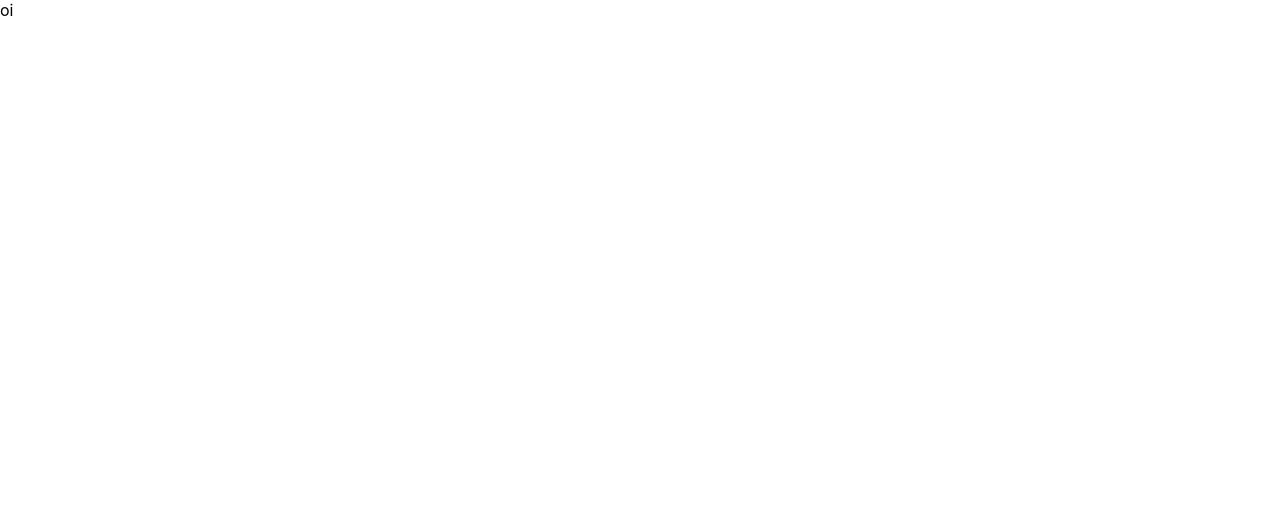
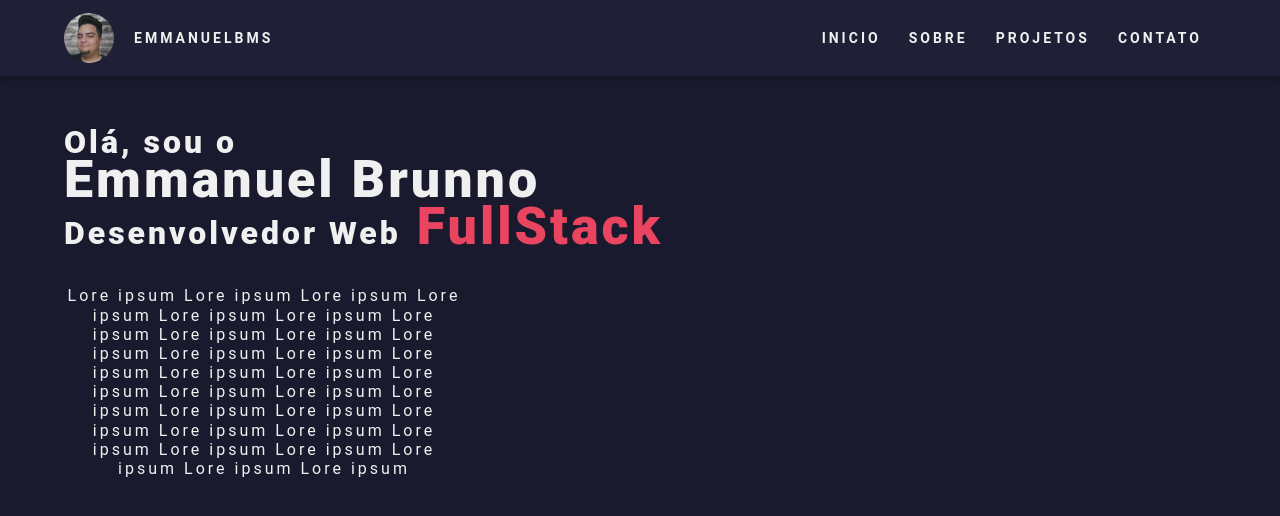
Before and after one commit to EmmanuelBMS/Portfolio, a React (Create React App) app: page / in a window 1280 px wide. Shown: the top 516 px of the page. Built offline with nearby package versions, Linux system fonts and the light colour scheme.

Commit message:
Header estilizado apenas para desktop

```diff
--- a/package.json
+++ b/package.json
@@ -8,6 +8,7 @@
     "@testing-library/user-event": "^13.5.0",
     "react": "^18.2.0",
     "react-dom": "^18.2.0",
+    "react-router-dom": "^6.11.2",
     "react-scripts": "5.0.1",
     "web-vitals": "^2.1.4"
   },
--- /dev/null
+++ b/src/App.js
@@ -0,0 +1,13 @@
+import React from 'react';
+import { Routes, Route } from 'react-router-dom';
+import Home from './Pages/Home';
+
+function App() {
+  return (
+    <Routes>
+      <Route path="/" Component={Home} />
+    </Routes>
+  );
+}
+
+export default App;
--- a/src/App.jsx
+++ /dev/null
@@ -1,11 +0,0 @@
-import React from 'react';
-
-function App() {
-  return (
-    <div>
-      oi
-    </div>
-  );
-}
-
-export default App;
--- /dev/null
+++ b/src/Components/Header.js
@@ -0,0 +1,32 @@
+import React from 'react';
+import '../Styles/Header.css';
+import Foto from '../Assets/FOTO.png';
+
+function Header() {
+  return (
+    <header>
+      <div className="header-main-div">
+        <div className="header-tittle-div">
+          <img
+            src={Foto}
+            alt="minha foto"
+            className="header-tittle-photo"
+          />
+          <span>
+            EMMANUELBMS
+          </span>
+        </div>
+        <div className="header-links-div">
+          <ul>
+            <li>INICIO</li>
+            <li>SOBRE</li>
+            <li>PROJETOS</li>
+            <li>CONTATO</li>
+          </ul>
+        </div>
+      </div>
+    </header>
+  );
+}
+
+export default Header;
--- /dev/null
+++ b/src/Pages/Home.js
@@ -0,0 +1,37 @@
+import React from 'react';
+import Header from '../Components/Header';
+import '../Styles/Home.css';
+
+function Home() {
+  return (
+    <div>
+      <Header />
+      <main>
+        <div className="main-content-div">
+          <div className="main-content-div-tittles">
+            <h3>Olá, sou o</h3>
+            <h1>Emmanuel Brunno</h1>
+            <h3>
+              Desenvolvedor Web
+              <span className="span-h3-text-color-highlight"> FullStack</span>
+            </h3>
+            <p>
+              Lore ipsum  Lore ipsum  Lore ipsum  Lore ipsum  Lore ipsum  Lore ipsum
+              Lore ipsum  Lore ipsum  Lore ipsum  Lore ipsum  Lore ipsum  Lore ipsum
+              Lore ipsum  Lore ipsum  Lore ipsum  Lore ipsum  Lore ipsum  Lore ipsum
+              Lore ipsum  Lore ipsum  Lore ipsum  Lore ipsum  Lore ipsum  Lore ipsum
+              Lore ipsum  Lore ipsum  Lore ipsum  Lore ipsum  Lore ipsum  Lore ipsum
+            </p>
+          </div>
+          <div>
+            <button type="button">
+              Currículo
+            </button>
+          </div>
+        </div>
+      </main>
+    </div>
+  );
+}
+
+export default Home;
--- /dev/null
+++ b/src/Styles/Header.css
@@ -0,0 +1,60 @@
+.header-main-div {
+  padding: 1% 0%;
+  display: flex;
+  background-color: #1f1f36; /* #1A1A2E bg-color */
+  align-items: center;
+  justify-content: space-between;
+  color: #f0f0f0;
+  max-width: 100%;
+  width: 100%;
+  font-size: 14px;
+  font-weight: 700;
+  letter-spacing: 3px;
+  box-shadow: -1px 3px 5px #141420;
+  position: absolute;
+}
+
+.header-main-div div {
+  padding: 0 5%;
+}
+
+.header-tittle-div {
+  display: flex;
+  align-items: center;
+}
+
+.header-tittle-div span {
+  cursor: pointer;
+  transition: ease .3s;
+}
+
+.header-tittle-div span:hover {
+  color: #E94560;
+}
+
+.header-tittle-photo {
+  cursor: pointer;
+  border-radius: 50%;
+  margin-right: 20px;
+  width: 50px;
+}
+
+
+.header-links-div ul{
+  display: flex;
+  justify-content: space-evenly;
+  list-style: none;
+}
+
+.header-links-div li {
+  display: block;
+  padding: 0.25em 1em;
+  text-decoration: none;
+  text-align: center;
+  cursor: pointer;
+  transition: ease .3s;
+}
+
+.header-links-div li:hover {
+  color: #E94560;
+}
--- /dev/null
+++ b/src/Styles/Home.css
@@ -0,0 +1,43 @@
+.main-content-div {
+  background-color: #1A1A2E;
+  height: 100vh;
+  color: #f0f0f0;
+  text-align: justify;
+  letter-spacing: 3px;
+  line-height: .9;
+  display: flex;
+}
+
+.main-content-div h3{
+  font-size: 32px;
+  font-weight: 900;
+}
+
+.main-content-div h1{
+  font-size: 52px;
+  font-weight: 900;
+}
+
+.span-h3-text-color-highlight {
+  color: #E94560;
+  font-size: 52px;
+}
+
+.main-content-div-tittles {
+  padding-top: 10%;
+  margin-left: 5%;
+}
+
+.main-content-div-tittles p {
+  text-align: center;
+  margin-top: 6%;
+  line-height: 1.2;
+  word-wrap: break-word;
+  width: 400px;
+}
+
+.imagem-minha {
+  border-radius: 50%;
+  width: 300px;
+  float: right;
+}
--- a/src/index.css
+++ b/src/index.css
@@ -1,13 +1,22 @@
-body {
-  margin: 0;
-  font-family: -apple-system, BlinkMacSystemFont, 'Segoe UI', 'Roboto', 'Oxygen',
-    'Ubuntu', 'Cantarell', 'Fira Sans', 'Droid Sans', 'Helvetica Neue',
-    sans-serif;
-  -webkit-font-smoothing: antialiased;
-  -moz-osx-font-smoothing: grayscale;
+@import url('https://fonts.googleapis.com/css2?family=Montserrat:wght@700&display=swap');
+
+html, body, div, span, applet, object, iframe,
+h1, h2, h3, h4, h5, h6, p, blockquote, pre,
+a, abbr, acronym, address, big, cite, code,
+del, dfn, em, img, ins, kbd, q, s, samp,
+small, strike, strong, sub, sup, tt, var,
+b, u, i, center,
+dl, dt, dd, ol, ul, li,
+fieldset, form, label, legend,
+table, caption, tbody, tfoot, thead, tr, th, td,
+article, aside, canvas, details, embed,
+figure, figcaption, footer, header, hgroup,
+menu, nav, output, ruby, section, summary,
+time, mark, audio, video {
+	margin: 0;
+	padding: 0;
+	border: 0;
+	font-size: 100%;
+	font-family: 'Roboto', sans-serif;
+	vertical-align: baseline;
 }
-
-code {
-  font-family: source-code-pro, Menlo, Monaco, Consolas, 'Courier New',
-    monospace;
-}
--- a/src/index.js
+++ b/src/index.js
@@ -1,13 +1,16 @@
 import React from 'react';
+import { BrowserRouter } from 'react-router-dom';
 import ReactDOM from 'react-dom/client';
+import reportWebVitals from './reportWebVitals';
+import App from './App';
 import './index.css';
-import App from './App';
-import reportWebVitals from './reportWebVitals';
 
 const root = ReactDOM.createRoot(document.getElementById('root'));
 root.render(
   <React.StrictMode>
-    <App />
+    <BrowserRouter>
+      <App />
+    </BrowserRouter>
   </React.StrictMode>,
 );
 
```
Also changed, not shown: src/Assets/FOTO.png (added), 1 other file (tests, documents, lock files or other folders).
